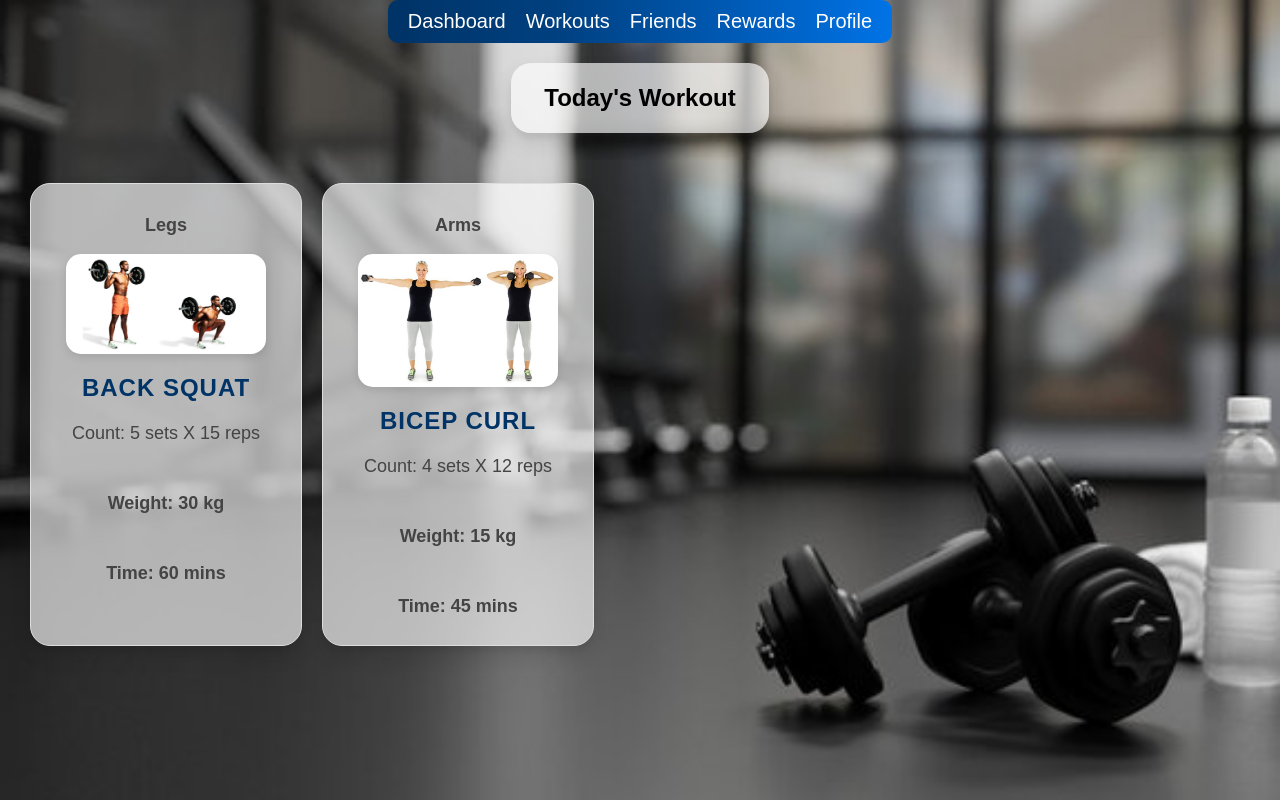
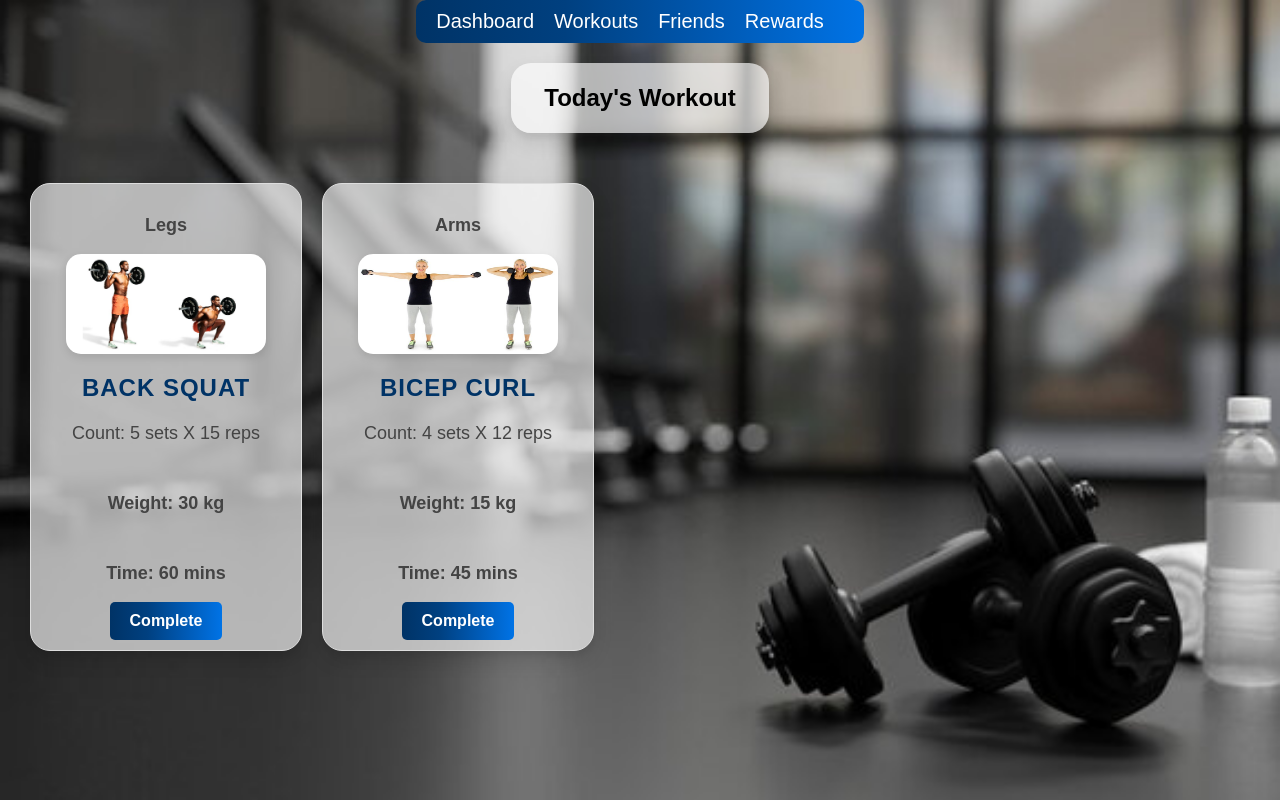
Before and after one commit to yash-shakya/CorsHunter, a website: page client/HTML/workout.html in a window 1280 px wide. Drawn offline with Linux system fonts and the light colour scheme.

Commit message:
made changes in html css and js

```diff
--- a/client/CSS/dashboard.css
+++ b/client/CSS/dashboard.css
@@ -64,7 +64,7 @@ h2 {
   justify-content: space-between;
   align-items: flex-start;
   padding: 20px;
-  gap: 20px; /* Added gap between items */
+  gap: 20px;
 }
 
 .calories_container, .workout, .average, .pie-chart-container {
--- a/client/CSS/workout.css
+++ b/client/CSS/workout.css
@@ -99,7 +99,8 @@ h2 {
 }
 
 .card img {
-    width: 80%;
+    width: 200px;
+    max-height: 100px;
     height: auto;
     border-radius: 15px;
     margin-bottom: 15px;
@@ -134,3 +135,14 @@ h2 {
     font-size: 20px;
     color: #0073e6;
 }
+.card button {
+    background: -webkit-linear-gradient(left, #003366, #004080, #0059b3, #0073e6);
+    color: white;
+    padding: 10px 20px;
+    border: none;
+    border-radius: 5px;
+    cursor: pointer;
+    font-size: 16px;
+    font-weight: bold;
+    transition: background 0.3s ease;
+}
--- a/client/HTML/workout.html
+++ b/client/HTML/workout.html
@@ -14,9 +14,6 @@
               <li><a href="friends.html" class="nav-link">Friends</a></li>
               <li><a href="rewards.html" class="nav-link">Rewards</a></li>
             </ul>
-            <div class="nav-profile">
-                <a href="#" class="nav-link">Profile</a>
-            </div>
         </nav>
         <div class="workout-card"><h2>Today's Workout</h2></div>
         <div class="container" id="workout-container"></div>
--- a/client/JAVASCRIPT/workout.js
+++ b/client/JAVASCRIPT/workout.js
@@ -36,6 +36,7 @@ function generateWorkoutCards() {
                 <i class="fas fa-clock"></i>
                 <p>Time: ${workout.time}</p>
             </div>
+            <button class="complete">Complete</button>
         `;
         container.appendChild(card);
     });
```
Also changed, not shown: client/HTML/dashboard.html (+1 -4 lines), client/HTML/friends.html (+0 -3 lines), client/HTML/rewards.html (+0 -3 lines), client/HTML/rewards_coupons.html (+0 -3 lines).
